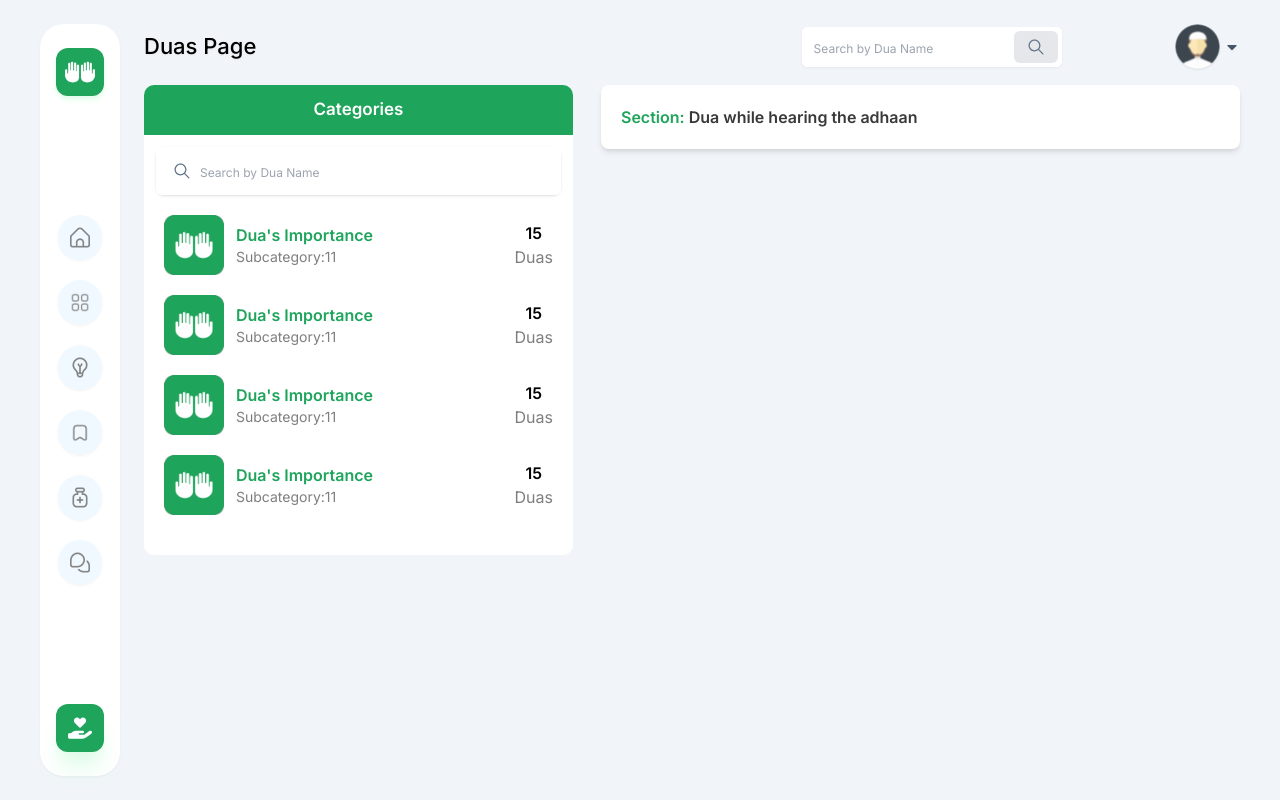
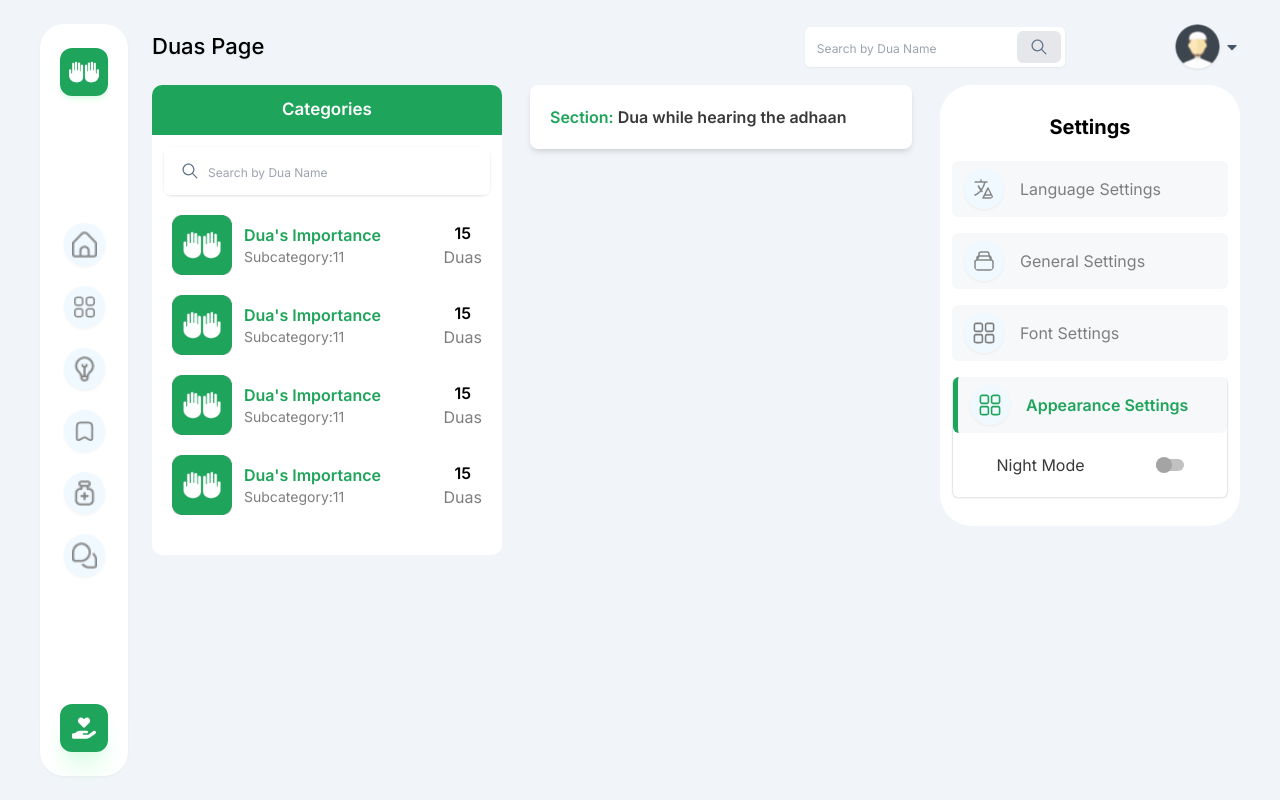
Before and after one commit to ApurbaHasanJ/duaruqyah, a Next.js app: page /duas in a window 1280 px wide. Built offline with nearby package versions, Linux system fonts and the light colour scheme.

Commit message:
settings section added

```diff
--- a/src/app/duas/page.jsx
+++ b/src/app/duas/page.jsx
@@ -1,3 +1,4 @@
+import Settings from "@/components/Settings/Settings";
 import Image from "next/image";
 import React from "react";
 import { IoIosSearch } from "react-icons/io";
@@ -5,7 +6,7 @@ import { IoIosSearch } from "react-icons/io";
 const page = () => {
   return (
     <section className="w-full mt-4 flex gap-7">
-      <div className="bg-white max-w-[429px] w-full rounded-[10px]">
+      <div className="bg-white max-w-[350px] w-full rounded-[10px]">
         <h3 className="bg-primary font-semibold rounded-t-[10px] text-[17px] text-center">
           Categories
         </h3>
@@ -122,6 +123,7 @@ const page = () => {
           adhaan
         </h4>
       </div>
+      <Settings/>
     </section>
   );
 };
--- a/src/app/globals.css
+++ b/src/app/globals.css
@@ -19,7 +19,7 @@
 }
 
 .nav-item {
-  @apply p-3 rounded-full bg-sky-50 w-fit drop-shadow-sm;
+  @apply p-2 rounded-full bg-sky-50 w-fit drop-shadow-sm;
 }
 
 :root {
--- a/src/components/Navbar.jsx
+++ b/src/components/Navbar.jsx
@@ -6,26 +6,26 @@ import LogoAndName from "@/components/LogoAndName";
 
 const Navbar = () => {
   return (
-    <nav className="flex flex-col items-center justify-between h-[calc(100dvh-48px)] px-4 py-6 bg-white rounded-3xl drop-shadow-sm">
+    <nav className="flex flex-col items-center justify-between h-[calc(100dvh-48px)] px-5 py-6 bg-white rounded-3xl drop-shadow-sm">
       <LogoAndName/>
       <ul className="flex flex-col gap-5">
         <li className="nav-item">
-          <Image width={20} height={20} src="/home.png" alt="home" />
+          <Image width={25} height={25} src="/home.png" alt="home" />
         </li>
         <li className="nav-item">
-          <Image width={20} height={20} src="/dashboard.png" alt="dashboard" />
+          <Image width={25} height={25} src="/dashboard.png" alt="dashboard" />
         </li>
         <li className="nav-item">
-          <Image width={20} height={20} src="/memorize.png" alt="memorize" />
+          <Image width={25} height={25} src="/memorize.png" alt="memorize" />
         </li>
         <li className="nav-item">
-          <Image width={20} height={20} src="/bookmark.png" alt="bookmark" />
+          <Image width={25} height={25} src="/bookmark.png" alt="bookmark" />
         </li>
         <li className="nav-item">
-          <Image width={20} height={20} src="/ruqyah.png" alt="ruqyah" />
+          <Image width={25} height={25} src="/ruqyah.png" alt="ruqyah" />
         </li>
         <li className="nav-item">
-          <Image width={20} height={20} src="/dua-info.png" alt="dua-info" />
+          <Image width={25} height={25} src="/dua-info.png" alt="dua-info" />
         </li>
       </ul>
       <FaHandHoldingHeart className="bg-primary text-5xl text-white rounded-xl shadow-xl shadow-green-100"/>
--- /dev/null
+++ b/src/components/Settings/Settings.jsx
@@ -0,0 +1,57 @@
+import Image from "next/image";
+import React from "react";
+import { RxDashboard } from "react-icons/rx";
+
+const Settings = () => {
+  return (
+    <aside className="bg-white py-7 px-3 h-full max-w-[300px] w-full rounded-[32px]">
+      <h3 className="text-xl font-bold text-center">Settings</h3>
+      <div className="grid grid-cols-1 gap-4 mt-5">
+        <div className="bg-[#F7F8FA] flex items-center gap-4 py-2 px-3 rounded-md">
+          <Image
+            className="nav-item"
+            src="/language.png"
+            width={24}
+            height={24}
+            alt=""
+          />
+          <p className="text-secondary">Language Settings</p>
+        </div>
+        <div className="bg-[#F7F8FA] flex items-center gap-4 py-2 px-3 rounded-md">
+          <Image
+            className="nav-item"
+            src="/general.png"
+            width={24}
+            height={24}
+            alt=""
+          />
+          <p className="text-secondary">General Settings</p>
+        </div>
+        <div className="bg-[#F7F8FA] flex items-center gap-4 py-2 px-3 rounded-md">
+          <div className="nav-item">
+            <RxDashboard className=" text-2xl text-secondary" />
+          </div>
+          <p className="text-secondary">Font Settings</p>
+        </div>
+        <div className="shadow-sm border-b border-x border-gray-200 rounded-md">
+          <div className="bg-[#F7F8FA] border-l-[5px] border-[#1FA45B] font-semibold flex items-center gap-4 py-2 px-3 rounded-md">
+            <div className="nav-item">
+              <RxDashboard className=" text-2xl text-primary" />
+            </div>
+            <p className="text-primary">Appearance Settings</p>
+          </div>
+
+          <div className="px-2 rounded-b-md py-5 flex items-center justify-around">
+            <span className=" text-[#393939]">Night Mode</span>
+            <div className=" relative bg-[#C1C1C1] rounded-full w-[28px] h-3">
+              <div className=" absolute left-0 top-1/2 -translate-y-1/2 h-4 w-4 bg-[#A4A4A4] rounded-full"></div>
+              {/* <div className=""></div> */}
+            </div>
+          </div>
+        </div>
+      </div>
+    </aside>
+  );
+};
+
+export default Settings;
```
Also changed, not shown: public/general.png (added), public/language.png (added).
